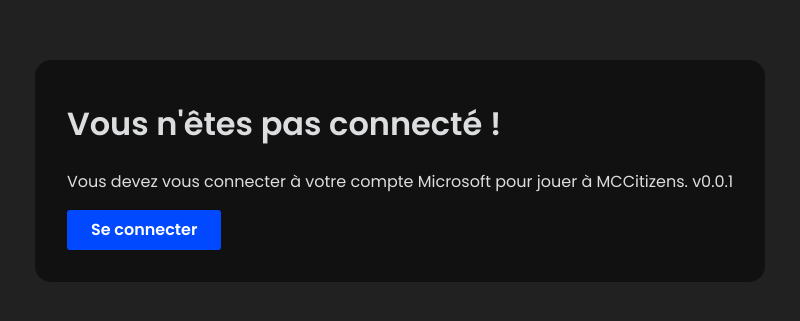
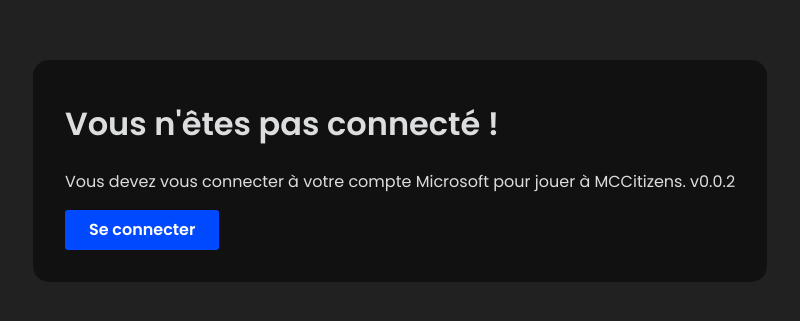
Before and after one commit to pazzazzo/mccitizens-launcher, an Electron app: page src/login/index.html in a window 800 px wide. Shown: the part 229-550 px from the top of the page. Drawn offline with nearby package versions, Linux system fonts and the light colour scheme; no server answers.

Commit message:
test v0.0.2

```diff
--- a/package.json
+++ b/package.json
@@ -1,6 +1,6 @@
 {
   "name": "mccitizens-launcher",
-  "version": "0.0.1",
+  "version": "0.0.2",
   "description": "A launcher for MCCitizens",
   "main": "main.js",
   "scripts": {
--- a/src/login/index.html
+++ b/src/login/index.html
@@ -11,7 +11,7 @@
 <body>
     <div id="container">
         <h1>Vous n'êtes pas connecté !</h1>
-        <p>Vous devez vous connecter à votre compte Microsoft pour jouer à MCCitizens. v0.0.1</p>
+        <p>Vous devez vous connecter à votre compte Microsoft pour jouer à MCCitizens. v0.0.2</p>
         <button class="color-blue button-normal button-enabled button-large connect" id="connect"
             data-text="Se connecter">Se connecter</button>
     </div>
```
